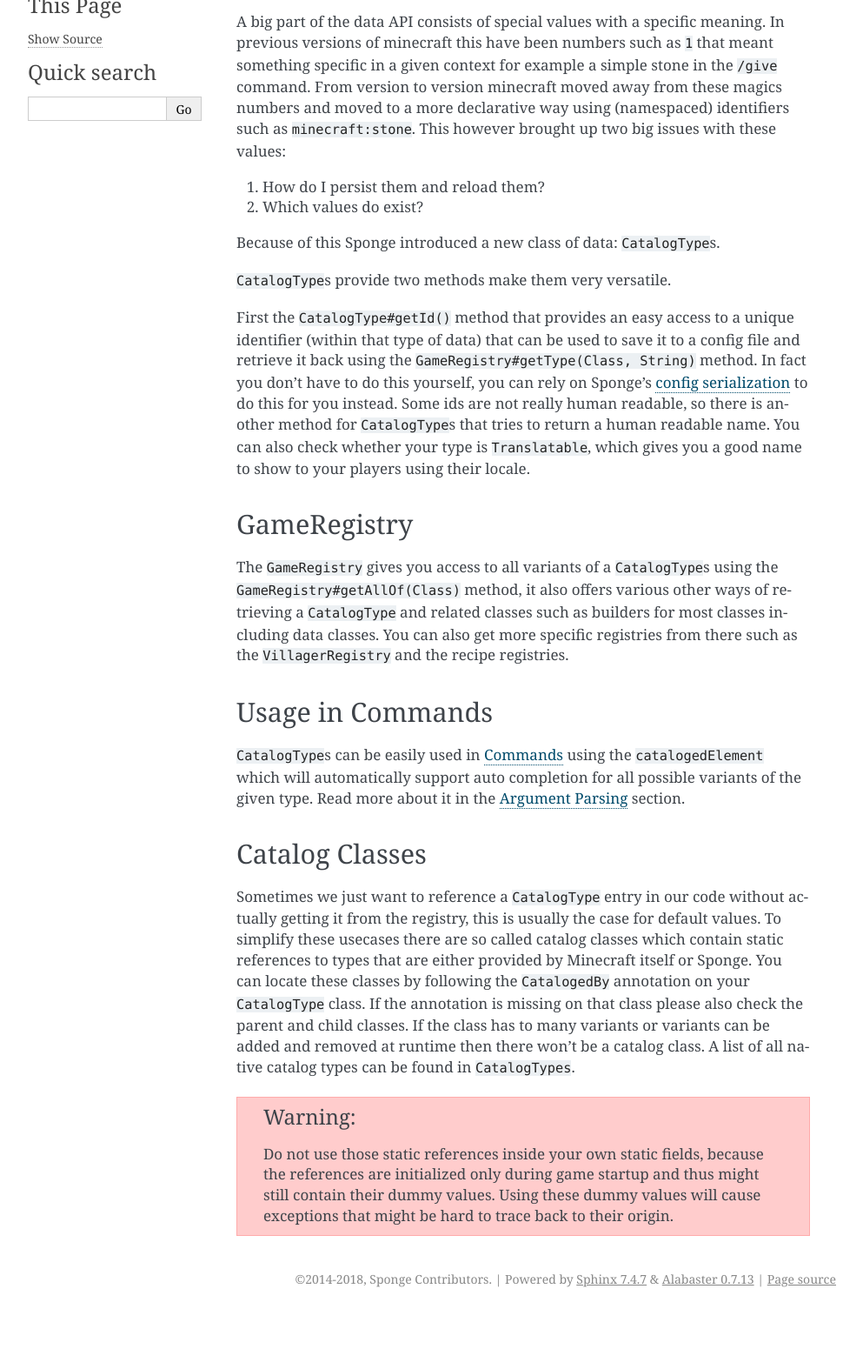
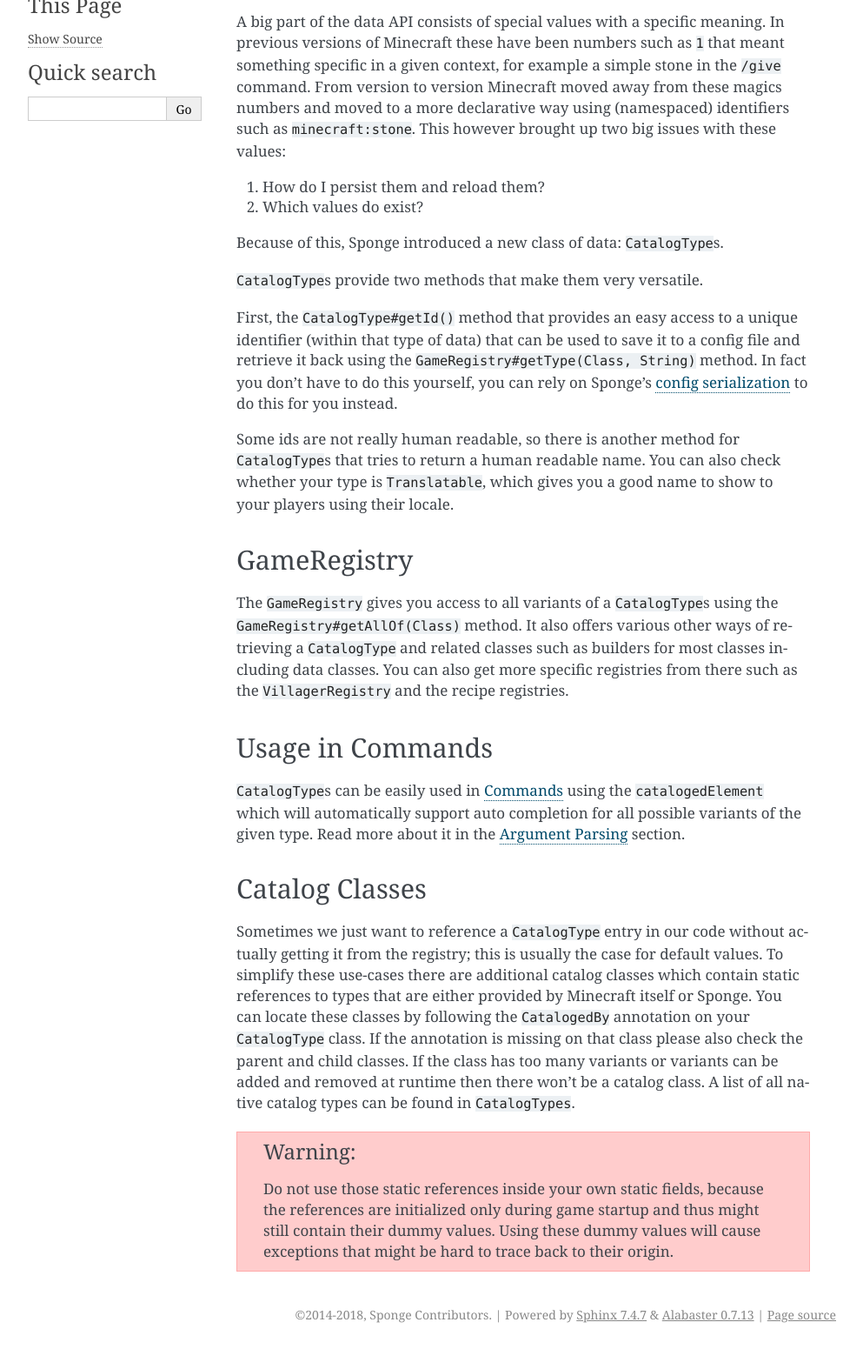
Before and after one commit to SpongePowered/SpongeDocs, a Sphinx documentation site: the page built from source/plugin/data/catalog-types.rst, in a window 1280 px wide, cut to the strip 200-1751 px from the top of the page. Shown: the whole strip at 87% size, without its empty margins (148-1141 px from the left). Built offline with Sphinx 7.4.7, drawn with Linux system fonts in a browser that asks for light colours; pages that are not in the unit, such as notebooks, are missing from menus; cross-references to code outside the pages are shown as plain code; before the commit the page ends 1710 px from its top, so only the background shows below that.

Commit message:
Lots of fixes. Thanks Inscrutable.

```diff
--- a/source/plugin/data/catalog-types.rst
+++ b/source/plugin/data/catalog-types.rst
@@ -10,32 +10,33 @@
     org.spongepowered.api.text.translation.Translatable
     org.spongepowered.api.util.annotation.CatalogedBy
 
-A big part of the data API consists of special values with a specific meaning. In previous versions of minecraft this
-have been numbers such as ``1`` that meant something specific in a given context for example a simple stone in
-the ``/give`` command. From version to version minecraft moved away from these magics numbers and moved to a more
+A big part of the data API consists of special values with a specific meaning. In previous versions of Minecraft these
+have been numbers such as ``1`` that meant something specific in a given context, for example a simple stone in
+the ``/give`` command. From version to version Minecraft moved away from these magics numbers and moved to a more
 declarative way using (namespaced) identifiers such as ``minecraft:stone``. This however brought up two big issues with
 these values:
 
 1. How do I persist them and reload them?
 2. Which values do exist?
 
-Because of this Sponge introduced a new class of data: :javadoc:`CatalogType`\s.
+Because of this, Sponge introduced a new class of data: :javadoc:`CatalogType`\s.
 
-``CatalogType``\s provide two methods make them very versatile.
+``CatalogType``\s provide two methods that make them very versatile.
 
-First the :javadoc:`CatalogType#getId()` method that provides an easy access to a unique identifier (within that type of
-data) that can be used to save it to a config file and retrieve it back using the
+First, the :javadoc:`CatalogType#getId()` method that provides an easy access to a unique identifier (within that type
+of data) that can be used to save it to a config file and retrieve it back using the
 :javadoc:`GameRegistry#getType(Class, String)` method. In fact you don't have to do this yourself, you can rely on
-Sponge's :doc:`config serialization <../configuration/serialization>` to do this for you instead. Some ids are not
-really human readable, so there is another method for ``CatalogType``\s that tries to return a human readable name. You
-can also check whether your type is :javadoc:`Translatable`, which gives you a good name to show to your players using
-their locale.
+Sponge's :doc:`config serialization <../configuration/serialization>` to do this for you instead.
+
+Some ids are not really human readable, so there is another method for ``CatalogType``\s that tries to return a human
+readable name. You can also check whether your type is :javadoc:`Translatable`, which gives you a good name to show to
+your players using their locale.
 
 GameRegistry
 ============
 
 The :javadoc:`GameRegistry` gives you access to all variants of a ``CatalogType``\s using the
-:javadoc:`GameRegistry#getAllOf(Class)` method, it also offers various other ways of retrieving a ``CatalogType`` and
+:javadoc:`GameRegistry#getAllOf(Class)` method. It also offers various other ways of retrieving a ``CatalogType`` and
 related classes such as builders for most classes including data classes. You can also get more specific registries from
 there such as the ``VillagerRegistry`` and the recipe registries.
 
@@ -49,11 +50,11 @@
 Catalog Classes
 ===============
 
-Sometimes we just want to reference a ``CatalogType`` entry in our code without actually getting it from the registry,
-this is usually the case for default values. To simplify these usecases there are so called catalog classes which
+Sometimes we just want to reference a ``CatalogType`` entry in our code without actually getting it from the registry;
+this is usually the case for default values. To simplify these use-cases there are additional catalog classes which
 contain static references to types that are either provided by Minecraft itself or Sponge. You can locate these classes
 by following the :javadoc:`CatalogedBy` annotation on your ``CatalogType`` class. If the annotation is missing on that
-class please also check the parent and child classes. If the class has to many variants or variants can be added and
+class please also check the parent and child classes. If the class has too many variants or variants can be added and
 removed at runtime then there won't be a catalog class. A list of all native catalog types can be found in
 :javadoc:`CatalogTypes`.
 
```
